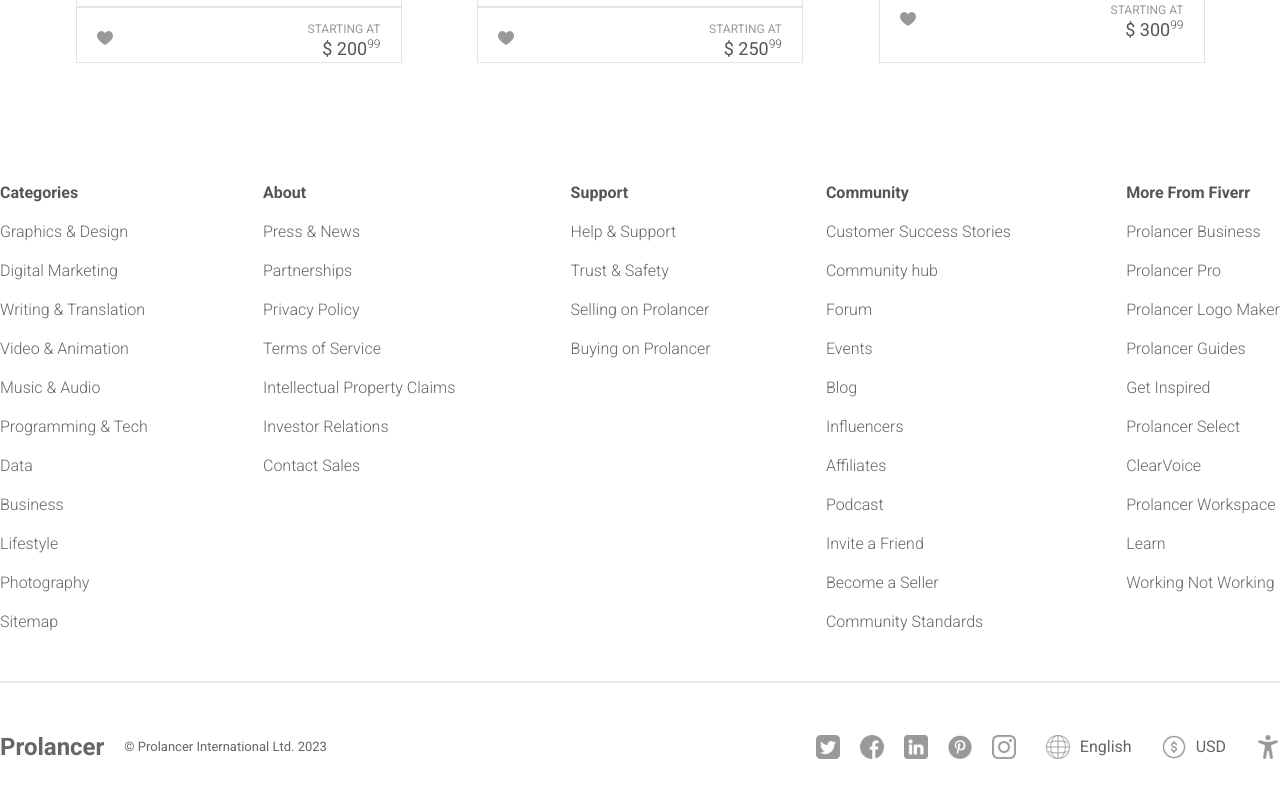
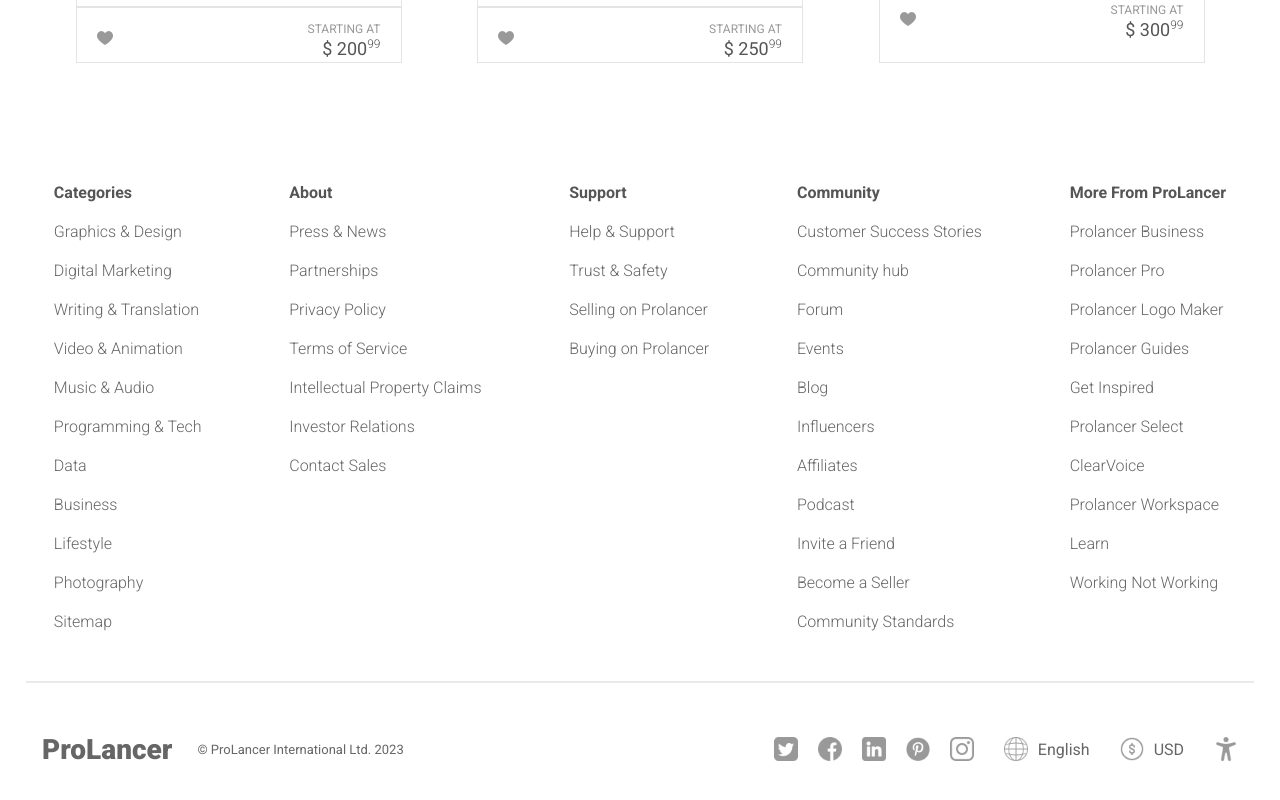
Before and after one commit to redhunt777/ProjectSIH2024, a React (Vite) app in the folder FrontEnd/: page /gigs in a window 1280 px wide. Shown: the part 1991-2791 px from the top of the page. Built offline with nearby package versions, Linux system fonts and the light colour scheme.

Commit message:
refactor: Update footer content and styling

```diff
--- a/FrontEnd/src/components/footer/Footer.jsx
+++ b/FrontEnd/src/components/footer/Footer.jsx
@@ -52,7 +52,7 @@
             <span>Community Standards</span>
           </div>
           <div className="item">
-            <h2>More From Fiverr</h2>
+            <h2>More From ProLancer</h2>
             <span>Prolancer Business</span>
             <span>Prolancer Pro</span>
             <span>Prolancer Logo Maker</span>
@@ -68,8 +68,8 @@
         <hr />
         <div className="bottom">
           <div className="left">
-            <h2>Prolancer</h2>
-            <span>© Prolancer International Ltd. 2023</span>
+            <h2>ProLancer</h2>
+            <span>© ProLancer International Ltd. 2023</span>
           </div>
           <div className="right">
             <div className="social">
--- a/FrontEnd/src/components/footer/Footer.scss
+++ b/FrontEnd/src/components/footer/Footer.scss
@@ -2,7 +2,7 @@
   display: flex;
   justify-content: center;
   color: #666;
-  margin: 50px 0px;
+  margin: 50px 10px;
 
   img {
     width: 24px;
@@ -13,7 +13,7 @@
     width: 1400px;
     .top {
       display: flex;
-      justify-content: space-between;
+      justify-content: space-around;
       .item {
         display: flex;
         flex-direction: column;
@@ -21,15 +21,17 @@
         h2 {
           font-size: 16px;
           color: #555;
+
         }
         span {
           font-weight: 300;
+
         }
       }
     }
 
     hr {
-      margin: 50px 0px;
+      margin: 50px 1rem;
       height: 0;
       border: 1px solid #ebe9e9;
     }
@@ -37,16 +39,22 @@
       display: flex;
       align-items: center;
       justify-content: space-between;
+      margin: 0rem 2rem;
 
       .left {
         width: max-content;
         display: flex;
         align-items: center;
-        gap: 20px;
+        gap: 25px;
 
         span {
           font-size: 13px;
           white-space: nowrap;
+        }
+
+        h2{
+          font-weight: 900;
+          font-size: 28px;
         }
       }
       .right {
--- a/FrontEnd/src/components/slide/Slide.scss
+++ b/FrontEnd/src/components/slide/Slide.scss
@@ -25,6 +25,6 @@
   }
 
   .carousel-prev {
-    left: -25px;
+    left: 0px;
   }
 }
--- a/FrontEnd/src/pages/home/Home.scss
+++ b/FrontEnd/src/pages/home/Home.scss
@@ -48,6 +48,7 @@
       align-items: center;
       gap: 20px;
       flex-direction: column; /* Default for small screens */
+      padding: 0rem 0rem 0rem 4rem;
 
       .item {
         width: 100%;
@@ -106,7 +107,7 @@
   .explore {
     display: flex;
     justify-content: center;
-    padding: 100px 0;
+    padding: 100px 0px;
 
     .container {
       width: 100%;
@@ -114,6 +115,8 @@
 
       h1 {
         color: #555;
+        text-align: center;
+        padding: 10px;
       }
 
       .items {
```
